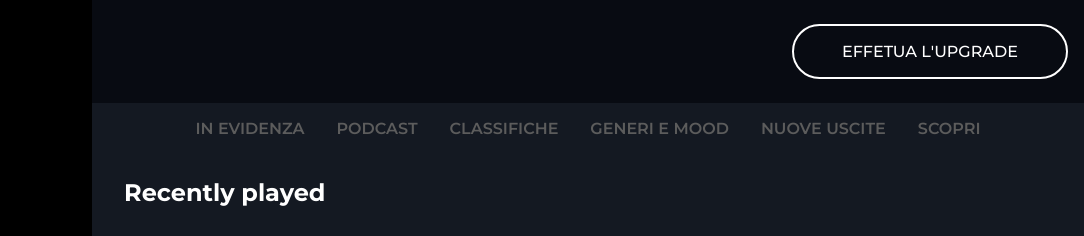
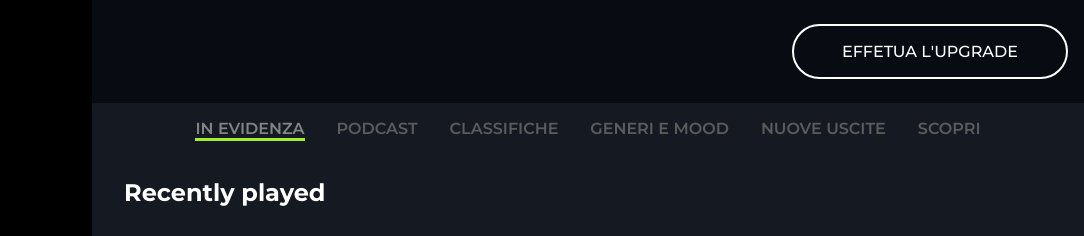
Before and after one commit to vmqxdv/html-css-spotifyweb, a plain HTML site: page Giorno 2/index.html in a window 1280 px wide. In both pictures the pointer is over the link "IN EVIDENZA". Shown: the top 236 px of the page, 196-1280 px from the left. Drawn offline with Linux system fonts and the light colour scheme.

Commit message:
style: aggiunto stile hover navigation main

```diff
--- a/Giorno 2/css/style.css
+++ b/Giorno 2/css/style.css
@@ -245,6 +245,13 @@ main .navigation a {
   font-weight: 600;
 }
 
+/* DA RIVEDERE */
+main .navigation a:hover {
+  color: #848484;
+  border-bottom: 3px #a2ef2c solid;
+  border-bottom-width: 10%;
+}
+
 
 main .recent {
   margin-left: 2rem;
@@ -288,6 +295,7 @@ main .creato-per-user {
   margin-left: 2rem;
   margin-bottom: 2.5rem;
 }
+
 
 main .artisti-popolari {
   margin-left: 2rem;
```
